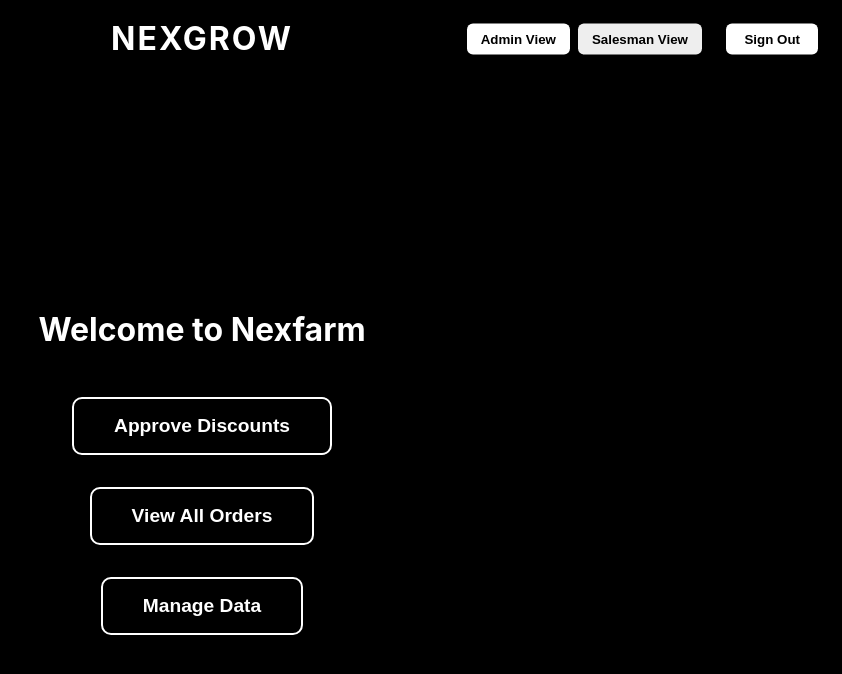
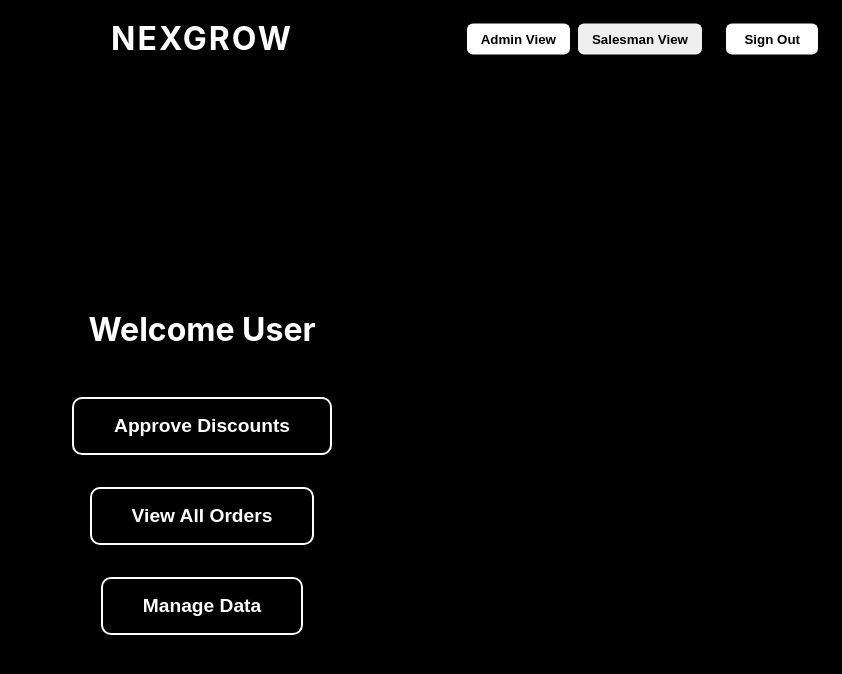
Before and after one commit to Anirudh1610/nexgrow-server, a React (Create React App) app: page /home in a window 1280 px wide. Shown: the top 674 px of the page, without its empty margins (438-1280 px from the left). Built offline with nearby package versions, Linux system fonts and the light colour scheme; no server answers.

Commit message:
deployment

```diff
--- a/public/index.html
+++ b/public/index.html
@@ -10,11 +10,6 @@
       content="Web site created using create-react-app"
     />
     <link rel="apple-touch-icon" href="%PUBLIC_URL%/logo192.png" />
-    <!--
-      manifest.json provides metadata used when your web app is installed on a
-      user's mobile device or desktop. See https://developers.google.com/web/fundamentals/web-app-manifest/
-    -->
-    <!-- <link rel="manifest" href="%PUBLIC_URL%/manifest.json" /> -->
     <!--
       Notice the use of %PUBLIC_URL% in the tags above.
       It will be replaced with the URL of the `public` folder during the build.
--- a/src/Home/AdminManagement.jsx
+++ b/src/Home/AdminManagement.jsx
@@ -508,7 +508,7 @@ const AdminManagement = () => {
 
       <div style={styles.content}>
         <button style={styles.createButton} onClick={handleCreate}>
-          Add New {activeTab.charAt(0).toUpperCase() + activeTab.slice(1, -1)}
+          Add New {activeTab.charAt(0).toUpperCase() + activeTab.slice(1)}
         </button>
 
         {loading ? (
--- a/src/Home/AdminOrders.jsx
+++ b/src/Home/AdminOrders.jsx
@@ -87,7 +87,7 @@ const AdminOrders = () => {
                 <div><strong>Salesman:</strong> {order.salesman_name || order.salesman_id}</div>
                 <div><strong>Dealer:</strong> {order.dealer_name || order.dealer_id}</div>
                 <div><strong>State:</strong> {order.state}</div>
-                <div><strong>Total Price:</strong> ₹{order.total_price}</div>
+                <div><strong>Total Amount:</strong> ₹{order.total_price}</div>
                 <div><strong>Discount:</strong> {order.discount || 0}%</div>
                 <div><strong>Discounted Total:</strong> ₹{order.discounted_total || order.total_price}</div>
                 <div><strong>Discount Status:</strong> {order.discount_status || 'approved'}</div>
--- a/src/Home/HomePage.jsx
+++ b/src/Home/HomePage.jsx
@@ -1,11 +1,20 @@
-import React, { useState } from 'react';
+import React, { useState, useEffect } from 'react';
 import { useNavigate } from 'react-router-dom';
-import { signOut } from 'firebase/auth';
+import { signOut, onAuthStateChanged } from 'firebase/auth';
 import { auth } from '../Auth/AuthConfig';
 
 const HomePage = () => {
   const navigate = useNavigate();
   const [view, setView] = useState('admin'); // 'admin' or 'salesman'
+  const [user, setUser] = useState(null);
+
+  useEffect(() => {
+    const unsubscribe = onAuthStateChanged(auth, (currentUser) => {
+      setUser(currentUser);
+    });
+
+    return () => unsubscribe();
+  }, []);
 
   const styles = {
     container: {
@@ -116,7 +125,9 @@ const HomePage = () => {
         </button>
       </div>
       <div style={{ ...styles.container, paddingTop: '5rem' }}>
-        <div style={styles.title}>Welcome to Nexfarm</div>
+        <div style={styles.title}>
+          Welcome {user?.displayName || user?.email || 'User'}
+        </div>
         {view === 'admin' ? (
           <>
             <button
--- a/src/Home/OrderForm.jsx
+++ b/src/Home/OrderForm.jsx
@@ -416,7 +416,7 @@ const OrderForm = ({ onSignOut }) => {
       <div style={{ ...styles.container, paddingTop: '5rem' }}>
         <div style={styles.formContainer}>
           <div style={styles.header}>
-            <h1 style={styles.title}>nexfarm</h1>
+            <h1 style={styles.title}>Order Form</h1>
             <p style={styles.welcomeText}>Welcome, {user.displayName}!</p>
           </div>
           <form onSubmit={handleSubmit} style={styles.form}>
--- a/src/Home/Orders.jsx
+++ b/src/Home/Orders.jsx
@@ -167,7 +167,7 @@ const Orders = () => {
                       <strong>Product:</strong> {order.product_name || "No product"}
                     </p>
                   )}
-                  <p><strong>Total Price:</strong> ₹{order.total_price}</p>
+                  <p><strong>Total Amount:</strong> ₹{order.total_price}</p>
                 </div>
               ))}
             </div>
```
